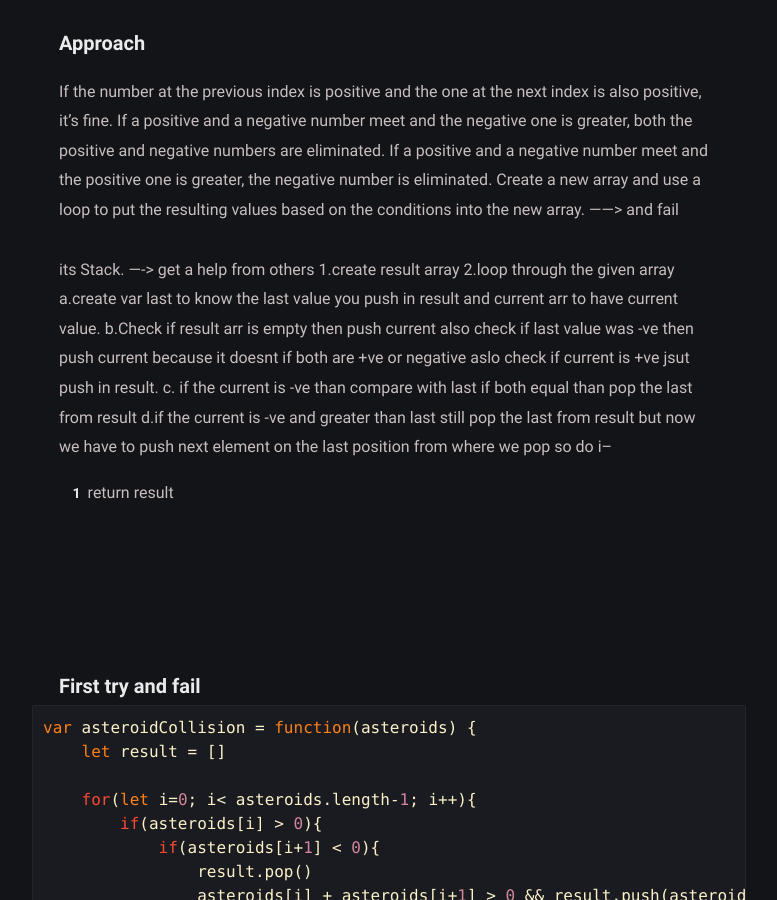
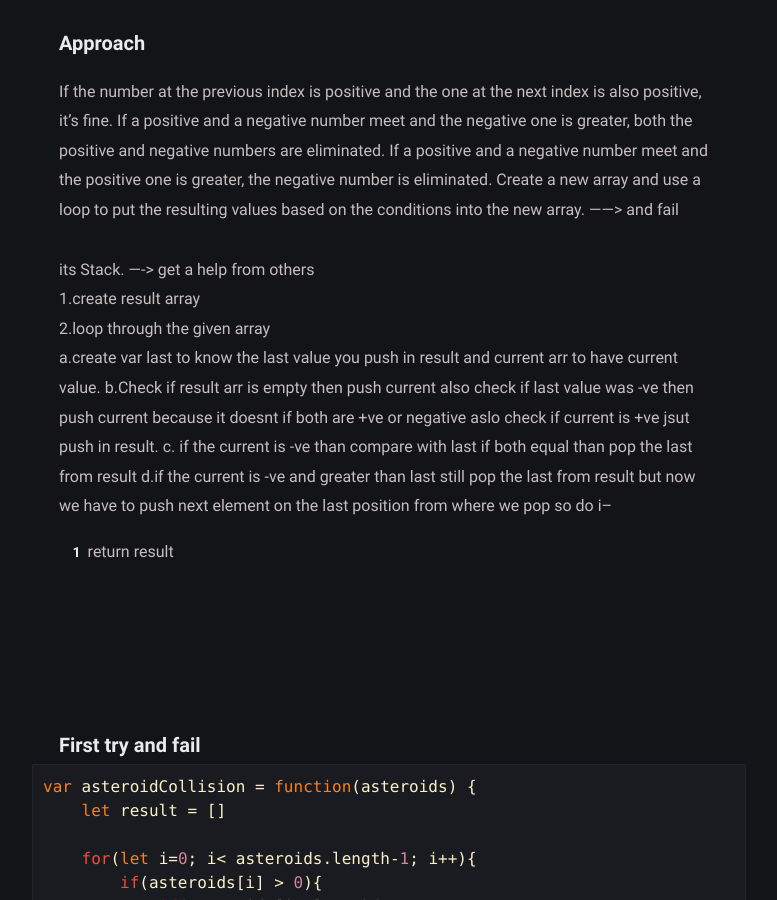
Before and after one commit to keimindev/ming.github.io, a Jekyll site: the page built from _posts/leetCode-leetCode-735-Asteroid-Collision-javascript/2024-04-11-leetCode-leetCode-735-Asteroid-Collision-javascript.md, in a window 1280 px wide and 900 px high, scrolled down 1262 px. Shown: the whole window, without its empty margins (251-1028 px from the left). Built offline with Jekyll 4.4.1, drawn with Linux system fonts in a browser that asks for light colours.

Commit message:
add space

```diff
--- a/_posts/leetCode-leetCode-735-Asteroid-Collision-javascript/2024-04-11-leetCode-leetCode-735-Asteroid-Collision-javascript.md
+++ b/_posts/leetCode-leetCode-735-Asteroid-Collision-javascript/2024-04-11-leetCode-leetCode-735-Asteroid-Collision-javascript.md
@@ -54,13 +54,13 @@ If the number at the previous index is positive and the one at the next index is
 
 
 its Stack.
-----> get a help from others
-1.create result array
-2.loop through the given array
+----> get a help from others <br>
+1.create result array <br>
+2.loop through the given array<br>
     a.create var last to know the last value you push in result and current arr to have current value.
     b.Check if result arr is empty then push current also check if last value was -ve then push current because it doesnt if both are +ve or negative aslo check if current is +ve jsut push in result.
     c. if the current is -ve than compare with last if both equal than pop the last from result
-    d.if the current is -ve and greater than last still pop the last from result but now we have to push next element on the last position from where we pop so do i--
+    d.if the current is -ve and greater than last still pop the last from result but now we have to push next element on the last position from where we pop so do i--<br>
 3. return result
 
 
```
